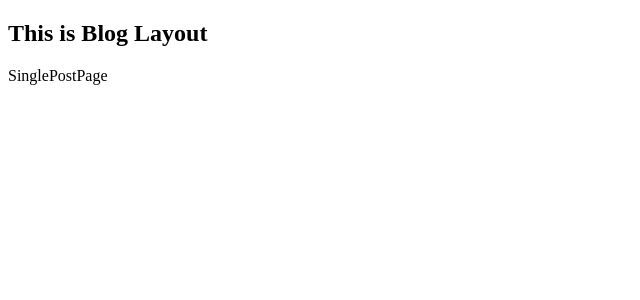
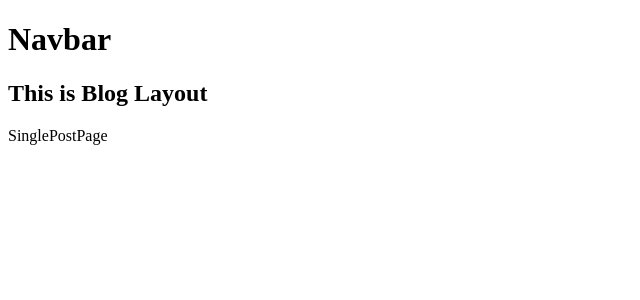
Before and after one commit to IanKaneshiro/Next.Js_Learning, a Next.js app: page /blog/1 in a window 1280 px wide. Shown: the top 300 px of the page, without its empty margins (0-640 px from the left). Built offline with nearby package versions, Linux system fonts and the light colour scheme.

Commit message:
working with layouts

```diff
--- a/src/app/layout.js
+++ b/src/app/layout.js
@@ -1,4 +1,6 @@
 import { Inter } from "next/font/google";
+import "./global.css";
+import NavBar from "../components/navbar/Navbar";
 
 const inter = Inter({ subsets: ["latin"] });
 
@@ -10,6 +12,7 @@ export const metadata = {
 export default function RootLayout({ children }) {
   return (
     <html lang="en">
+      <NavBar />
       <body>{children}</body>
     </html>
   );
--- /dev/null
+++ b/src/components/footer/Footer.jsx
@@ -0,0 +1,5 @@
+const Footer = () => {
+  return <h1>Footer</h1>;
+};
+
+export default Footer;
--- /dev/null
+++ b/src/components/navbar/Navbar.jsx
@@ -0,0 +1,5 @@
+const NavBar = () => {
+  return <h1>Navbar</h1>;
+};
+
+export default NavBar;
```
